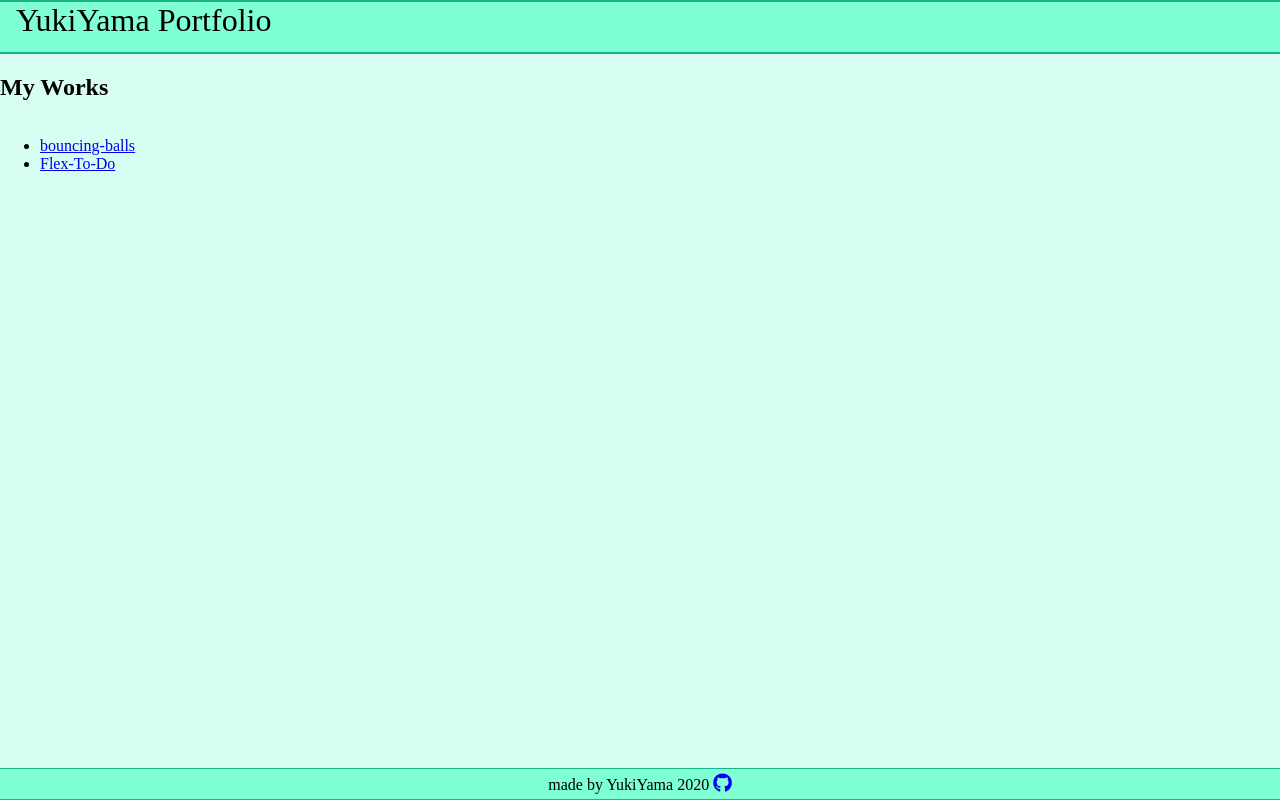
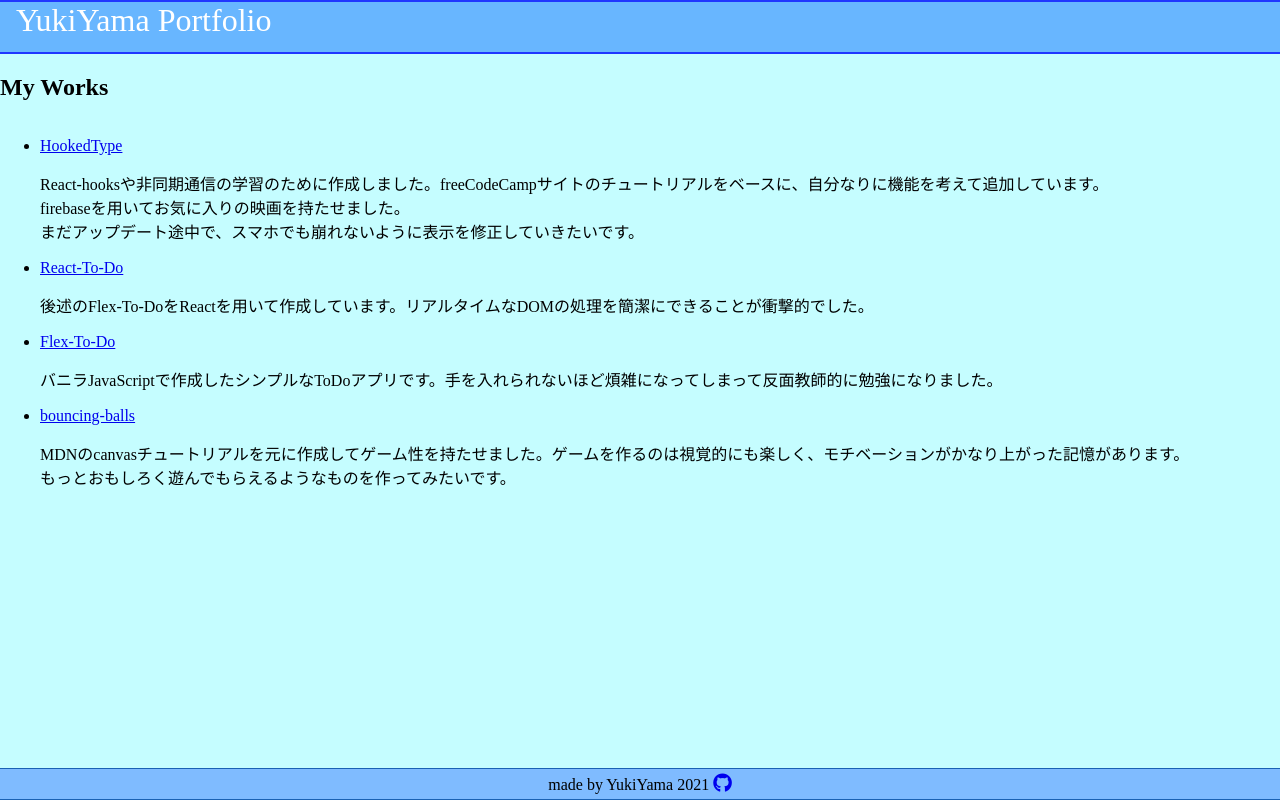
Before and after one commit to yuyuyukie/yuyuyukie.github.io, a plain HTML site: page index.html in a window 1280 px wide. Drawn offline with Linux system fonts and the light colour scheme.

Commit message:
コンテンツを追加

```diff
--- a/css/style.css
+++ b/css/style.css
@@ -1,4 +1,4 @@
-html{
+html {
   box-sizing: border-box;
 }
 
@@ -6,7 +6,7 @@ body {
   margin: 0;
   font-size: 16px;
   color: #000000;
-    background-color: rgb(216, 253, 242);
+  background-color: rgb(197, 253, 255);
   height: 100vh;
   display: flex;
   flex-direction: column;
@@ -16,11 +16,12 @@ header {
   width: 100%;
   height: 50px;
   display: flex;
-    background-color: rgb(127, 255, 212);
-    border: solid rgb(26, 179, 140);
+  background-color: rgb(104, 182, 255);
+  color: rgb(255, 255, 255);
+  border: solid rgb(32, 54, 255);
   border-width: 2px 0px;
 }
-h1{
+h1 {
   margin-left: 1rem;
   height: inherit;
   font-weight: 300;
@@ -30,8 +31,8 @@ h1{
 
 footer {
   margin-block-start: auto;
-    background-color: aquamarine;
-    border: solid rgb(26, 179, 140);
+  background-color: rgb(127, 187, 255);
+  border: solid rgb(26, 97, 179);
   border-width: 1px 0px;
   width: 100%;
   height: 30px;
--- a/index.html
+++ b/index.html
@@ -1,11 +1,14 @@
 <!DOCTYPE html>
 <html lang="ja" dir="ltr">
   <head>
-    <meta charset="UTF-8">
-    <meta name="viewport" content="width=device-width, initial-scale=1.0">
+    <meta charset="UTF-8" />
+    <meta name="viewport" content="width=device-width, initial-scale=1.0" />
     <title>YukiYama</title>
-    <script src="https://kit.fontawesome.com/16225e978a.js" crossorigin="anonymous"></script>
-    <link rel="stylesheet" href="css/style.css">
+    <script
+      src="https://kit.fontawesome.com/16225e978a.js"
+      crossorigin="anonymous"
+    ></script>
+    <link rel="stylesheet" href="css/style.css" />
     <script src="js/main.js"></script>
   </head>
   <body>
@@ -14,13 +17,52 @@
     </header>
     <h2>My Works</h2>
     <ul>
-        <li><a href="https://yuyuyukie.github.io/bouncing-balls/" title="bouncing-balls">bouncing-balls</a></li>
-        <li><a href="https://yuyuyukie.github.io/Flex-To-Do/" title="Flex-To-Do">Flex-To-Do</a></li>
+      <li>
+        <a href="https://hooked-type.web.app/" title="HookedType">HookedType</a
+        ><br />
+        <p>
+          React-hooksや非同期通信の学習のために作成しました。freeCodeCampサイトのチュートリアルをベースに、自分なりに機能を考えて追加しています。<br />
+          firebaseを用いてお気に入りの映画を持たせました。<br />
+          まだアップデート途中で、スマホでも崩れないように表示を修正していきたいです。
+        </p>
+      </li>
+      <li
+        ><a href="https://yuyuyukie.github.io/react-to-do/" title="React-To-Do"
+          >React-To-Do</a
+        ><br />
+        <p>
+          後述のFlex-To-DoをReactを用いて作成しています。リアルタイムなDOMの処理を簡潔にできることが衝撃的でした。
+        </p>
+      </li>
+      <li
+        ><a href="https://yuyuyukie.github.io/Flex-To-Do/" title="Flex-To-Do"
+          >Flex-To-Do</a
+        ><br />
+        <p>
+          バニラJavaScriptで作成したシンプルなToDoアプリです。手を入れられないほど煩雑になってしまって反面教師的に勉強になりました。
+        </p>
+      </li>
+      <li
+        ><a
+          href="https://yuyuyukie.github.io/bouncing-balls/"
+          title="bouncing-balls"
+          >bouncing-balls</a
+        ><br />
+        <p>
+          MDNのcanvasチュートリアルを元に作成してゲーム性を持たせました。ゲームを作るのは視覚的にも楽しく、モチベーションがかなり上がった記憶があります。<br />
+          もっとおもしろく遊んでもらえるようなものを作ってみたいです。
+        </p>
+      </li>
     </ul>
     <footer>
       <div class="footerContents">
-        made by YukiYama 2020
-        <a href="https://github.com/yuyuyukie" target="_blank" rel="noopener noreferrer"><i class="fa fa-github"></i> </a>
+        made by YukiYama 2021
+        <a
+          href="https://github.com/yuyuyukie"
+          target="_blank"
+          rel="noopener noreferrer"
+          ><i class="fa fa-github"></i>
+        </a>
       </div>
     </footer>
   </body>
```
Lines whose indentation alone changed are shown as unchanged.
